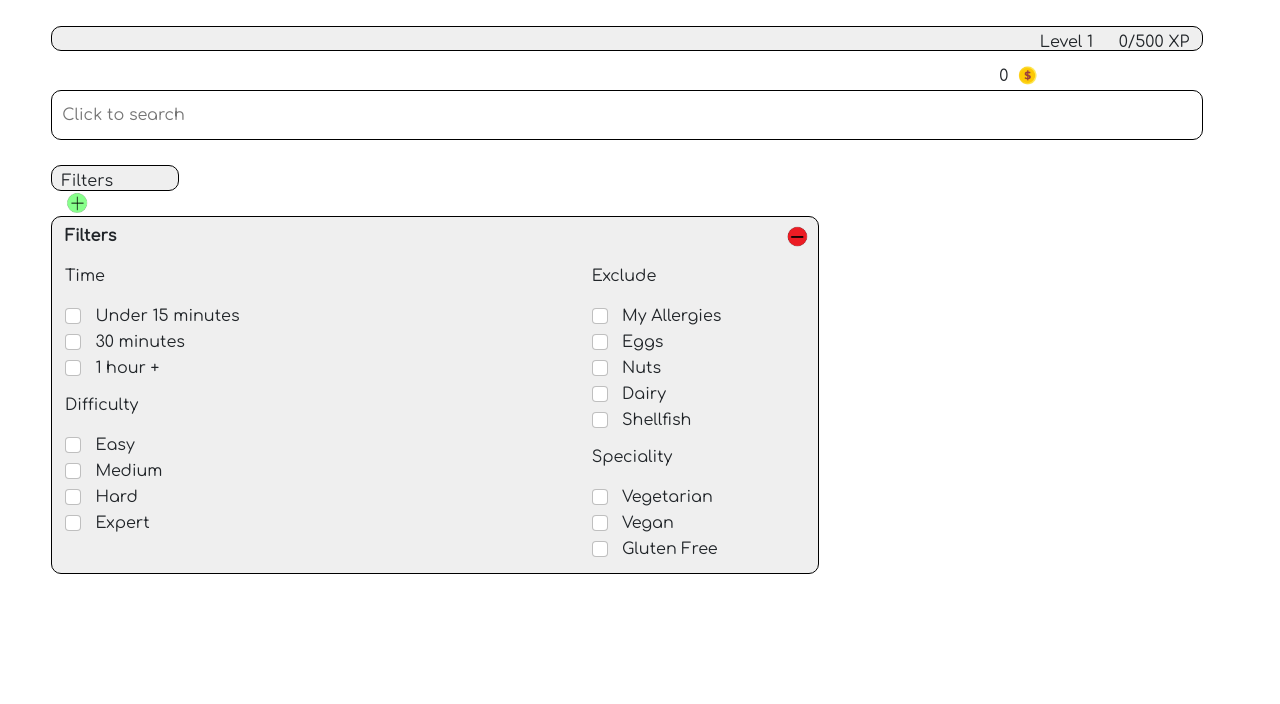
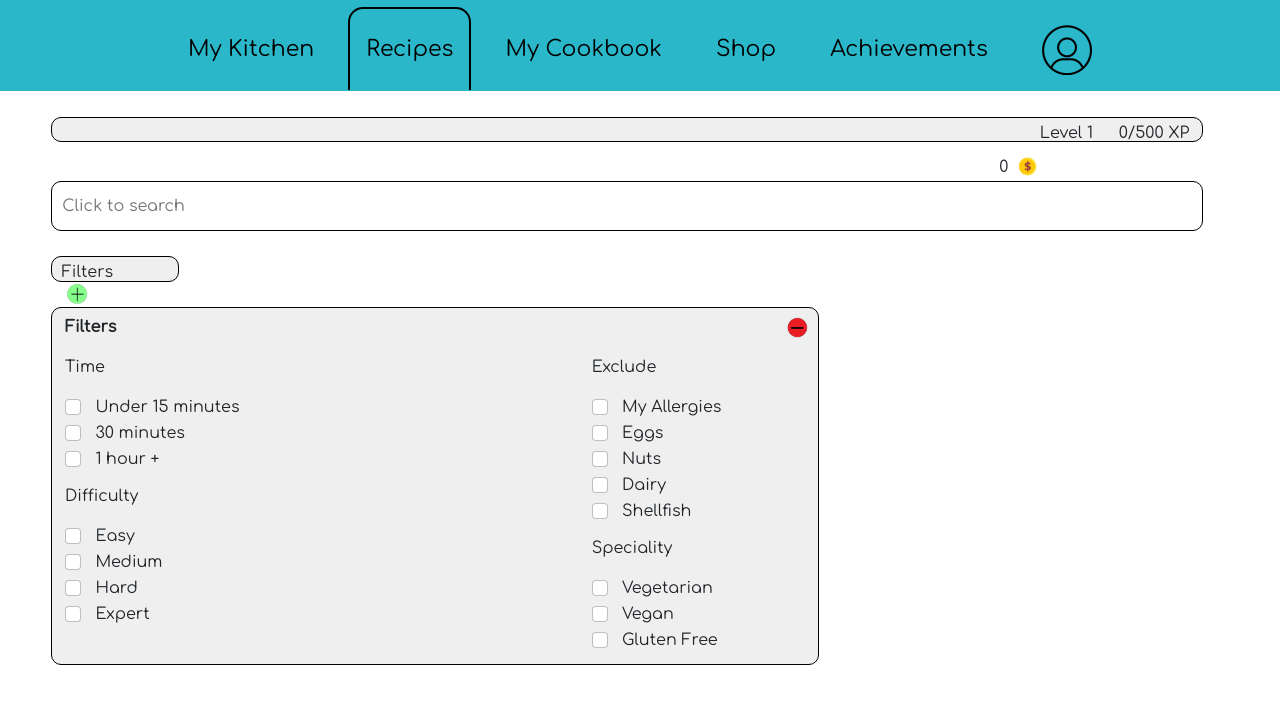
Before and after one commit to danarub2/cook-coach-final, a website: page pages/all_recipes_filter.html in a window 1280 px wide. Drawn offline with nearby package versions, Linux system fonts and the light colour scheme.

Commit message:
navbar added. Waiting for all main page before done connecting

```diff
--- a/pages/all_recipes_filter.html
+++ b/pages/all_recipes_filter.html
@@ -5,9 +5,36 @@
         <link href='https://fonts.googleapis.com/css?family=Comfortaa' rel='stylesheet'/>
         <link href="https://cdn.jsdelivr.net/npm/bootstrap@5.1.3/dist/css/bootstrap.min.css" rel="stylesheet" integrity="sha384-1BmE4kWBq78iYhFldvKuhfTAU6auU8tT94WrHftjDbrCEXSU1oBoqyl2QvZ6jIW3" crossorigin="anonymous">
         <link rel="stylesheet" href="../stylesheets/dana_styles.css" />
+        <!-- Navbar style sheet is below -->
+        <link rel="stylesheet" href="../stylesheets/nav_bar.css">
 
     </head>
     <body>
+        <!-- Navbar starts here -->
+        <!-- Make sure to add nav_bar.css, and to make the link that show your current page have the class "active"-->
+        <div class="nav-wrapper">
+            <ul class="nav-bar">
+                <li class="nav-item">
+                    <a class="nav-link">My Kitchen</a>
+                </li>
+                <li class="nav-item">
+                    <a class="nav-link active" href="all_recipes_start.html">Recipes</a>
+                </li>
+                <li class="nav-item">
+                    <a class="nav-link">My Cookbook</a>
+                </li>
+                <li class="nav-item">
+                    <a class="nav-link">Shop</a>
+                </li>
+                <li class="nav-item">
+                    <a class="nav-link" href="achievements.html">Achievements</a>
+                </li>
+                <li class="nav-item">
+                    <a class="nav-link"><img class="nav-icon" src="../images/user-icon.png"></img></a>
+                </li>
+            </ul>
+        </div>
+        <!-- Navbar ends here -->
         <div class="comfortaa-font">
             <div class="bg-cc-grey"style="margin-top: 2vw; margin-right: 2vw; margin-left: 4vw; border-radius: 10px; width: 90vw; height: 2vw; border: thin solid black">
                 <label style="float: right; margin-right: 1vw; margin-top: 0.25vw">0/500 XP</label>
--- /dev/null
+++ b/stylesheets/nav_bar.css
@@ -0,0 +1,54 @@
+div.nav-wrapper{
+    text-align: center;
+}
+
+ul.nav-bar {
+    list-style-type: none;
+    margin: 0;
+    padding: 0;
+    overflow: hidden;
+    background-color: #2AB7CA;
+}
+
+li.nav-item {
+    display:inline-block;
+}
+
+img.nav-icon {
+    width: 50px;
+    height: 50px;
+    margin-top: -8px;
+    margin-bottom: -8px;
+}
+
+a.nav-link {
+    font-size: 22px;
+    font-family: 'Comfortaa';
+    font-weight: 400;
+    display: block;
+    color: black;
+    text-align: center;
+    padding: 24px 16px;
+    text-decoration: none;
+    margin-top: 5px;
+    margin-left: 5px;
+    margin-right: 5px;
+    border-top-left-radius: 15px;
+    border-top-right-radius: 15px;
+    border: 4px solid #2AB7CA;
+    border-bottom-style: none;
+}
+
+a.active {
+    border-top-left-radius: 15px;
+    border-top-right-radius: 15px;
+    border: 2px solid black;
+    border-bottom-style: none;
+    text-decoration: none;
+    color: black;
+}
+
+a.nav-link:hover {
+    background-color: #22AABB;
+    color: black;
+}
```
Also changed, not shown: pages/achievements.html (+2 -0 lines), pages/achievementsCompl.html (+2 -0 lines), pages/allComplete.html (+2 -0 lines), images/user-icon.png (added), pages/testingpage.html (deleted).
